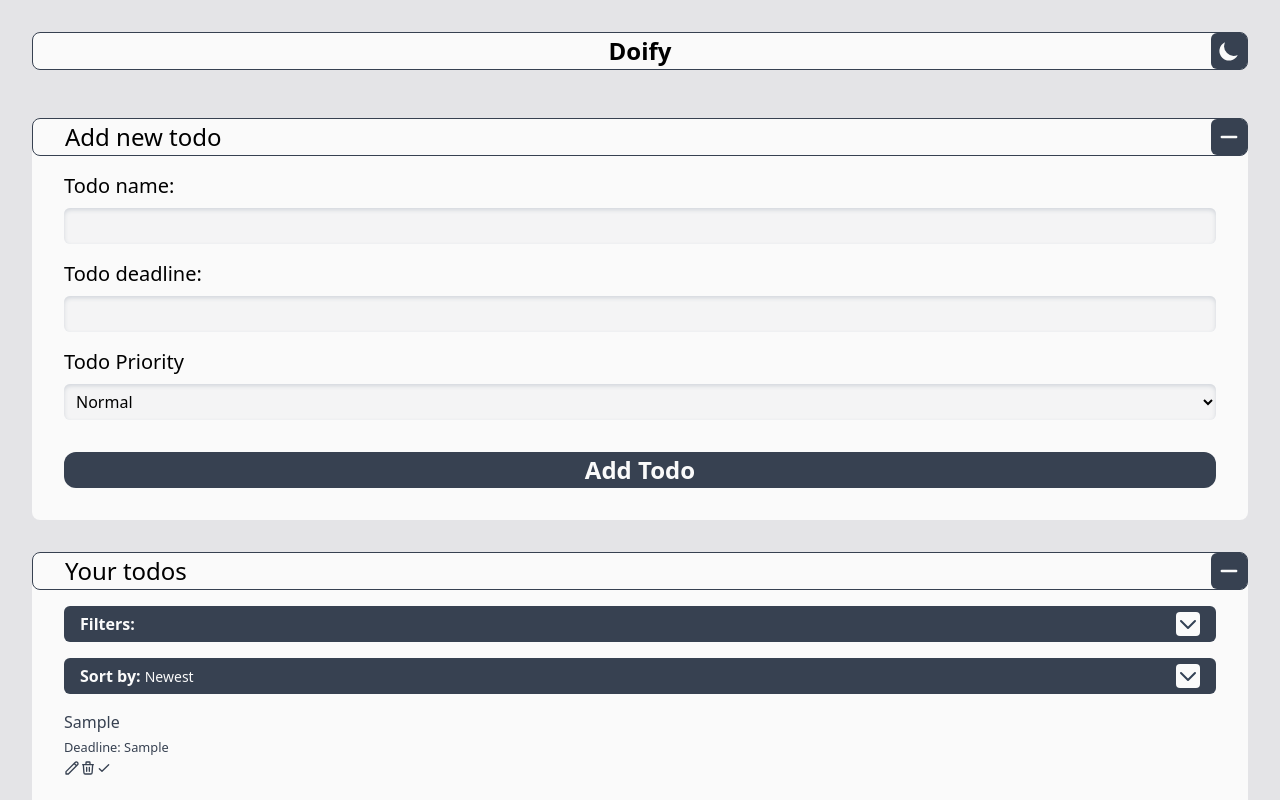
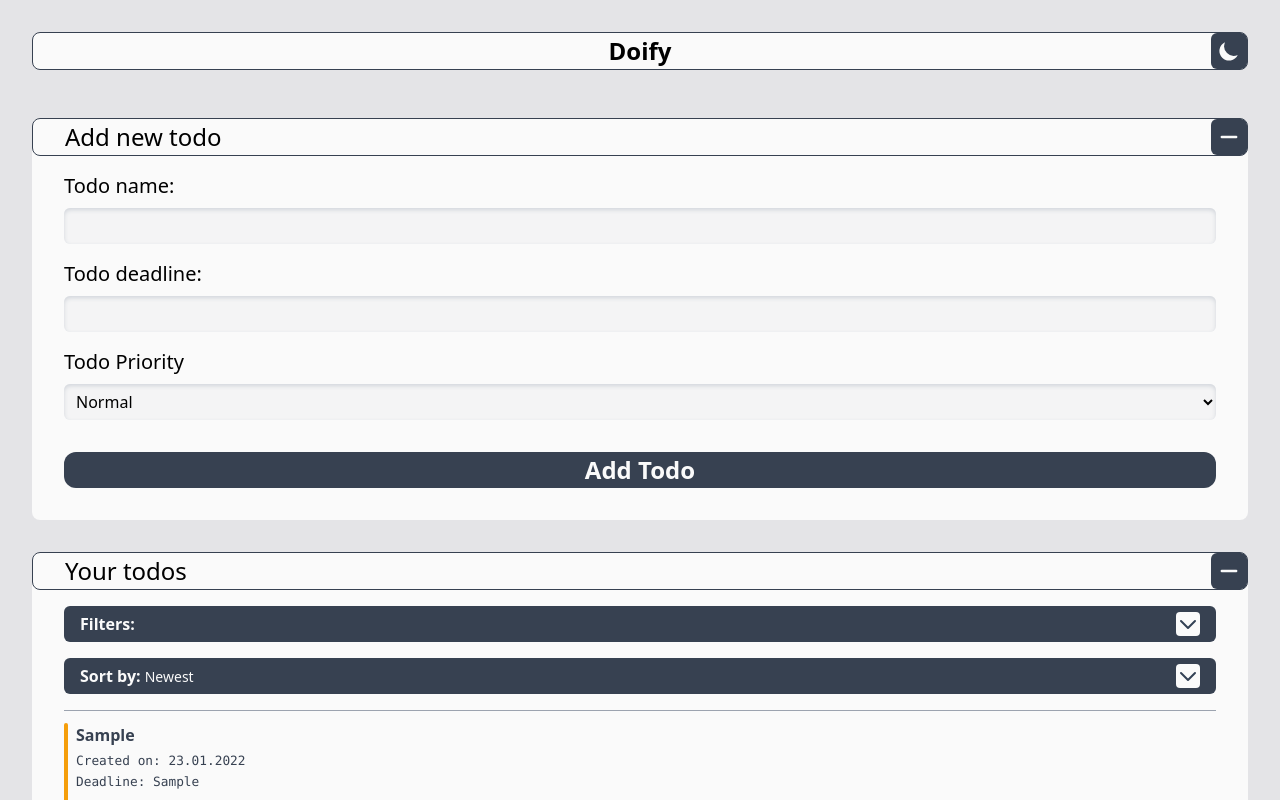
Before and after one commit to IleelI/todo-app_react, a React (Create React App) app: page / in a window 1280 px wide. Both pictures are taken after typing "Sample", "Sample" into the empty fields and a click on the button "Add Todo". Shown: the top 800 px of the page. Built offline with nearby package versions, Linux system fonts and the light colour scheme.

Commit message:
Added missing styles and quality of life improvements.

```diff
--- a/src/components/App/Main.jsx
+++ b/src/components/App/Main.jsx
@@ -7,9 +7,6 @@ import FlashMessage from '../FlashMessage';
 
 /*
     TODO
-        1) Add short message for user when successfully created a new to-do.
-        2) Add short message for user when to-do has been deleted.
-        3) Add styles for application
         4) Look for possible improvements in components and app logic.
         5) Polish code for production
  */
--- a/src/components/SelectList.jsx
+++ b/src/components/SelectList.jsx
@@ -30,10 +30,13 @@ class SelectList extends Component {
             <div
                 className="options mb-4 px-4 py-1.5 bg-gray-700 text-zinc-50 rounded rounded-md
                 dark:text-gray-700 dark:bg-zinc-50">
-                <h5 className="col-start-1 col-end-2">
+                <button
+                    type="button"
+                    className="col-start-1 col-end-2 text-left"
+                    onClick={this.handleSelectListToggleClick}>
                     <span className="font-semibold">{optionsInfo}</span>
                     <span className="text-sm">{selectedOptionsInfo}</span>
-                </h5>
+                </button>
                 <SelectToggler
                     isSelectToggled={isSelectListToggled}
                     onSelectTogglerClick={this.handleSelectListToggleClick}
--- a/src/components/TodoList.jsx
+++ b/src/components/TodoList.jsx
@@ -18,7 +18,7 @@ function TodoList({ todos, listOptions, onTodoFinishClick, onTodoRemoveClick })
     }
     if (outputTodos.length !== 0) {
         return (
-            <ol className="todo-list">
+            <ol className="pt-2 border-t border-gray-400 flex flex-col flex-wrap dark:border-gray-400">
                 {outputTodos.map((todo) => {
                     return (
                         <TodoListItem
--- a/src/components/TodoListFormWrapper.jsx
+++ b/src/components/TodoListFormWrapper.jsx
@@ -23,7 +23,6 @@ class TodoListFormWrapper extends Component {
                 errors: []
             }
         };
-
         this.handleToggleFormClick = this.handleToggleFormClick.bind(this);
         this.handleTodoInputChange = this.handleTodoInputChange.bind(this);
         this.handleTodoFormSubmit = this.handleTodoFormSubmit.bind(this);
--- a/src/components/TodoListItem.jsx
+++ b/src/components/TodoListItem.jsx
@@ -2,22 +2,46 @@ import React from 'react';
 import { CheckIcon, PencilIcon, TrashIcon } from '@heroicons/react/outline';
 import PropTypes from 'prop-types';
 import { getTodoImportance } from '../utils/utils';
+import { FILTERS } from '../utils/constants';
+
+function getBarColor(importance) {
+    const { PRIORITY } = FILTERS;
+    const { IMPORTANT, NORMAL } = PRIORITY;
+    if (importance === IMPORTANT) return 'before:bg-amber-700';
+    if (importance === NORMAL) return 'before:bg-amber-500';
+    return 'before:bg-amber-300';
+}
 
 function TodoListItem({ todo, onTodoRemoveClick, onTodoFinishClick }) {
-    const { id, name, deadline, priority } = todo;
+    const { id, name, deadline, priority, date } = todo;
     const importance = getTodoImportance(priority);
+    const barColor = getBarColor(importance);
     return (
-        <li className={importance}>
-            <h4>{name}</h4>
-            <small>Deadline: {deadline}</small>
-            <div className="todoOptions">
-                <button type="button">
+        <li className={`importance-bar flex flex-col py-1 ${barColor}`}>
+            <div>
+                <h4 className="mb-1 font-semibold">{name}</h4>
+                <small className="block mb-0.5 font-mono">Created on: {date}</small>
+                <small className="block font-mono">Deadline: {deadline}</small>
+            </div>
+            <div className="flex items-center mt-4 ml-auto">
+                <button
+                    className="mx-2 p-2 text-zinc-50 bg-gray-700
+                     rounded rounded-lg dark:bg-zinc-50 dark:text-gray-700"
+                    type="button">
                     <PencilIcon className="w-4 h-4" />
                 </button>
-                <button type="button" onClick={() => onTodoRemoveClick(id)}>
+                <button
+                    className="mx-2 p-2 text-red-500 bg-gray-700
+                     rounded rounded-lg dark:bg-zinc-50"
+                    type="button"
+                    onClick={() => onTodoRemoveClick(id)}>
                     <TrashIcon className="w-4 h-4" />
                 </button>
-                <button type="button" onClick={() => onTodoFinishClick(id)}>
+                <button
+                    className="mx-2 p-2 text-emerald-500 bg-gray-700
+                     rounded rounded-lg dark:bg-zinc-50"
+                    type="button"
+                    onClick={() => onTodoFinishClick(id)}>
                     <CheckIcon className="w-4 h-4" />
                 </button>
             </div>
--- a/src/index.css
+++ b/src/index.css
@@ -15,3 +15,21 @@
     grid-row-gap: .25rem;
     grid-column-gap: .25rem;
 }
+
+.importance-bar {
+    position: relative;
+    padding-left: .75rem;
+}
+.importance-bar + .importance-bar {
+    margin-top: 1.5rem;
+}
+
+.importance-bar::before {
+    position: absolute;
+    content: '';
+    top: .25rem;
+    left: 0;
+    width: .25rem;
+    height: calc(100% - .5rem);
+    border-radius: 4rem 4rem;
+}
```
